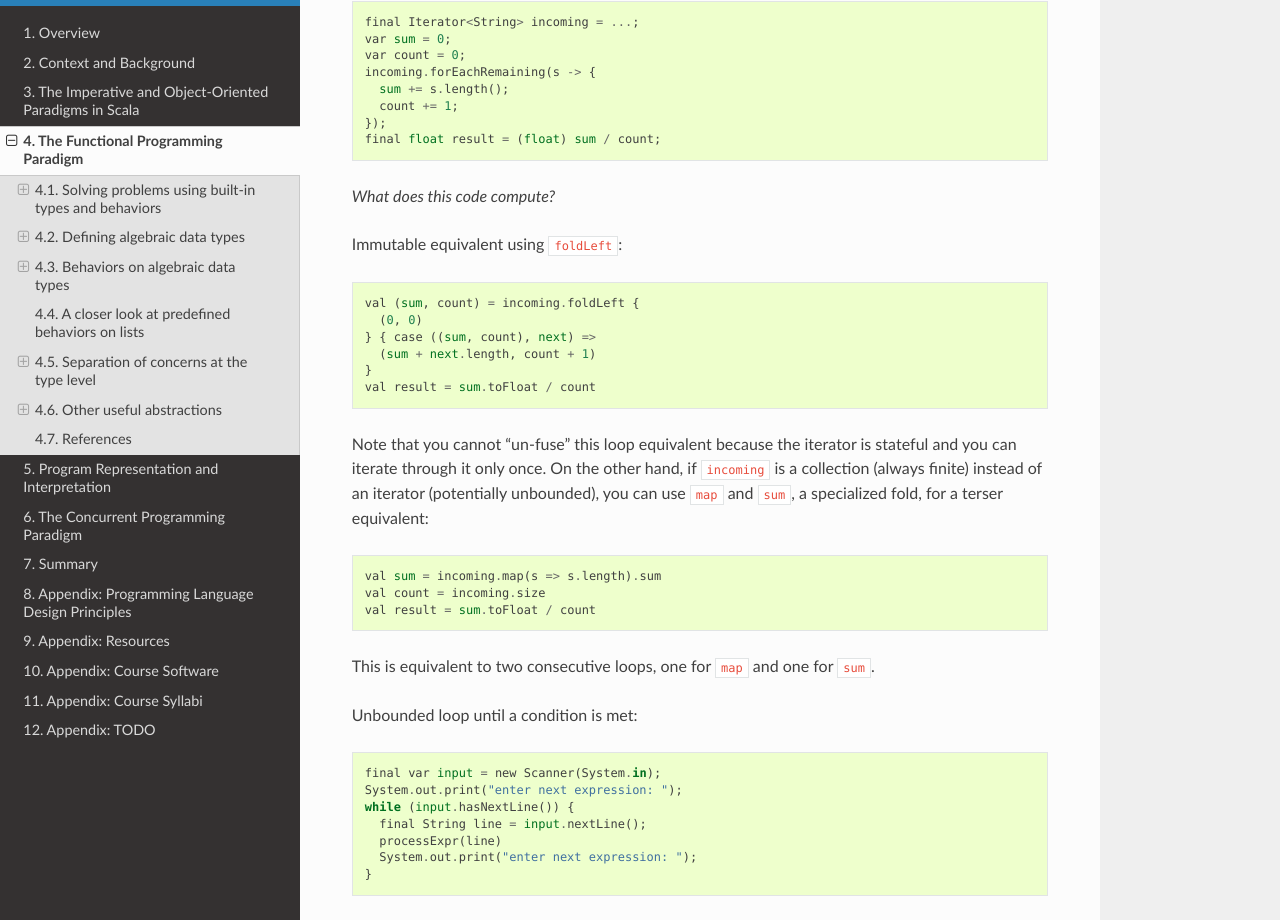
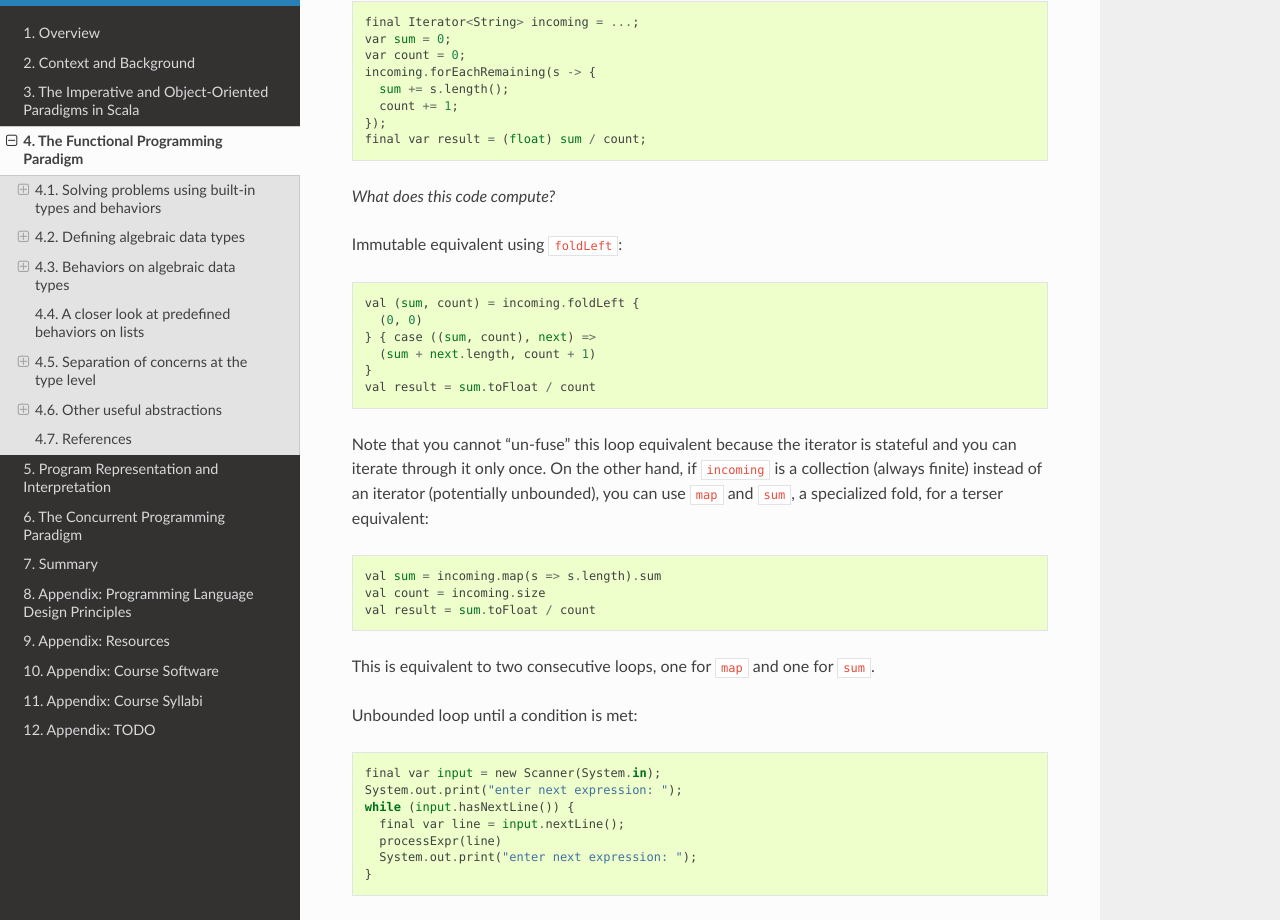
Before and after one commit to lucproglangcourse/lucproglangcourse.github.io, a Sphinx documentation site: the page built from source/functionalprogramming.rst, in a window 1280 px wide and 1400 px high, scrolled down 1038 px. Shown: the part 128-1048 px from the top of the window. Built offline with Sphinx 7.4.7 and the Read the Docs theme 2.0.0, drawn with Linux system fonts in a browser that asks for light colours.

Commit message:
More minor Java updates

```diff
--- a/source/functionalprogramming.rst
+++ b/source/functionalprogramming.rst
@@ -55,7 +55,7 @@ Loop over all items in a finite collection or iterator using mutable state::
     sum += s.length();
     count += 1;
   });
-  final float result = (float) sum / count;
+  final var result = (float) sum / count;
 
 *What does this code compute?*
 
@@ -84,7 +84,7 @@ Unbounded loop until a condition is met::
   final var input = new Scanner(System.in);
   System.out.print("enter next expression: ");
   while (input.hasNextLine()) {
-    final String line = input.nextLine();
+    final var line = input.nextLine();
     processExpr(line)
     System.out.print("enter next expression: ");
   }
@@ -168,7 +168,7 @@ Nested ``try``-``catch`` statements are often used to achieve this::
   } catch (final FileNotFoundException ex) {
     try {
       logger.debug("looking for API key in environment");
-      final String apiKey = sys.env("API_KEY");
+      final var apiKey = sys.env("API_KEY");
       logger.debug("found API key");
       authorizeRequest = (request) -> request.addQueryStringParameter("key", apiKey);
     } catch (final NoSuchElementException ex) {
```
